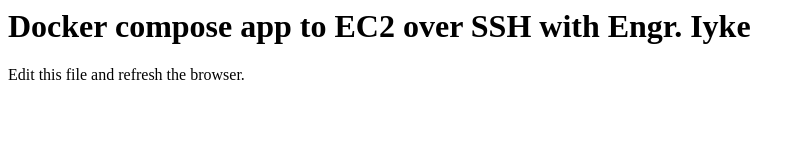
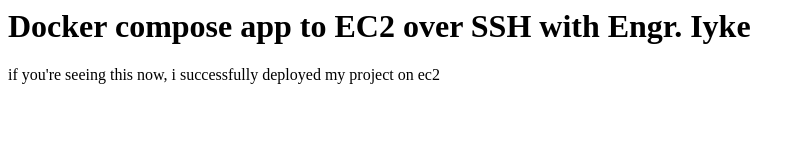
Before and after one commit to Iykaay/docker-compose-nginx-ec2, a plain HTML site: page html/index.html in a window 1280 px wide. Shown: the whole page, without its empty margins (0-805 px from the left). Drawn offline with Linux system fonts and the light colour scheme.

Commit message:
update homepage text

```diff
--- a/html/index.html
+++ b/html/index.html
@@ -1,2 +1,2 @@
 <h1>Docker compose app to EC2 over SSH  with Engr. Iyke</h1>
-<p>Edit this file and refresh the browser.</p>
+<p>if you're seeing this now, i successfully deployed my project on ec2</p>
```
